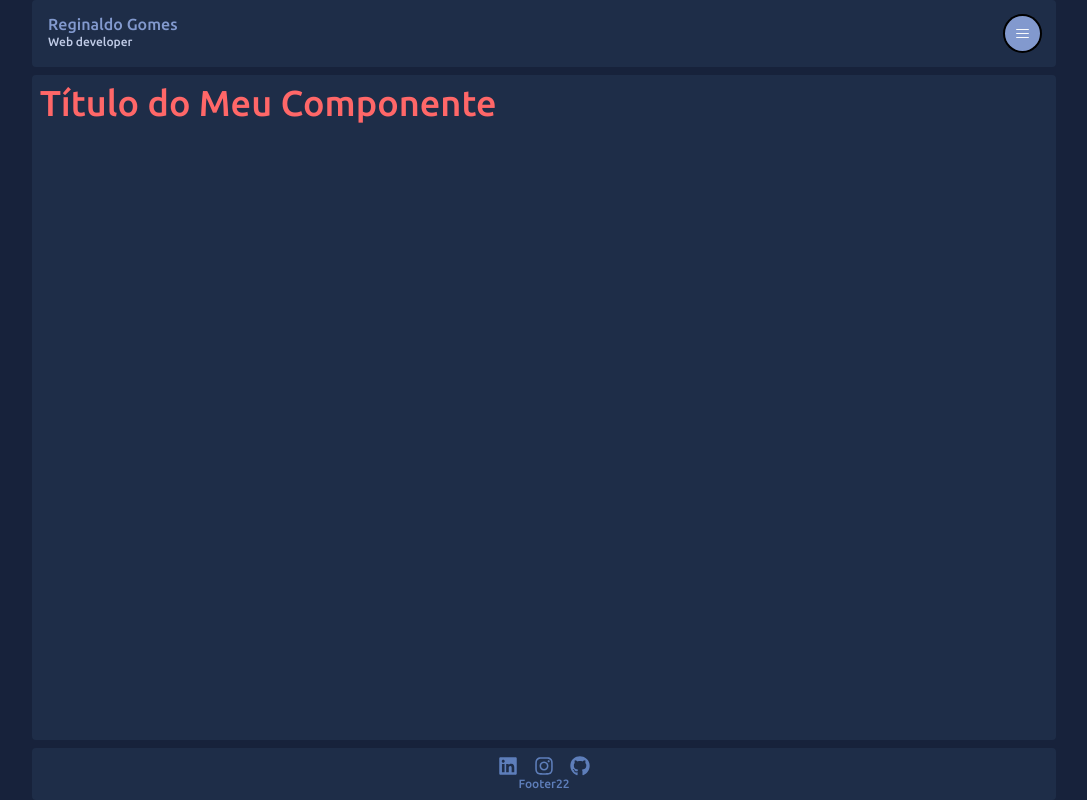
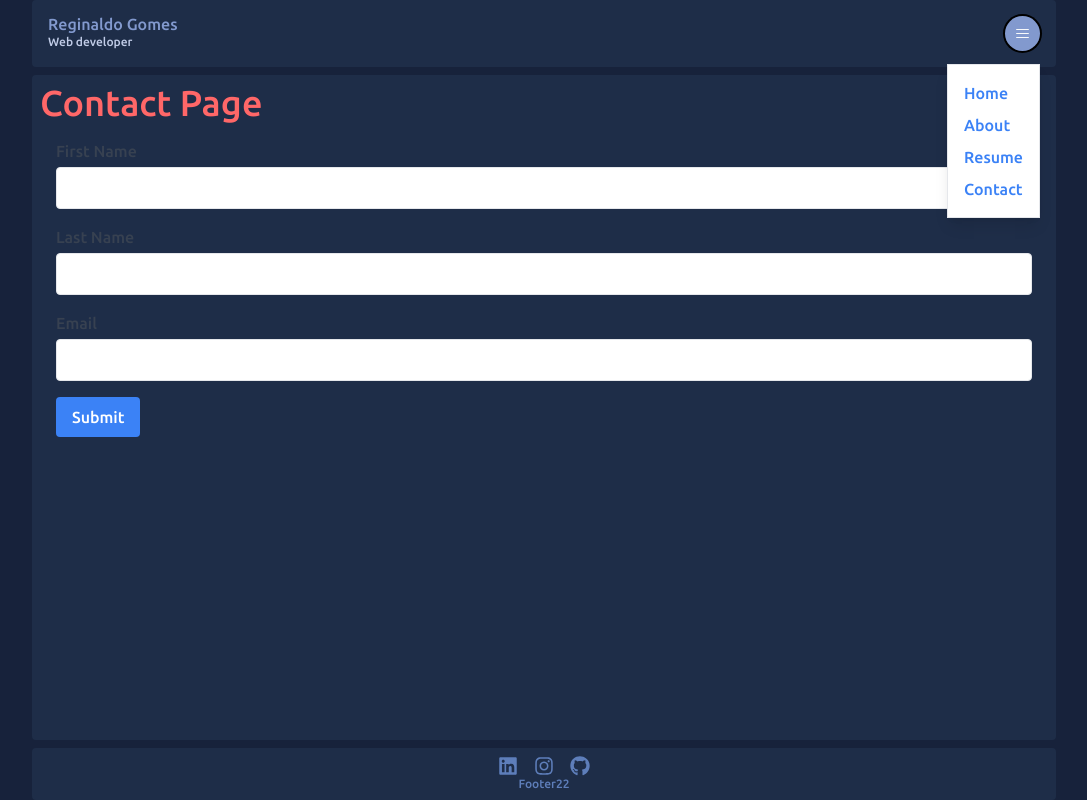
Before and after one commit to reginaldogomes/nall-dev-app-web, a Next.js app: page /pages/contact in a window 1280 px wide. Both pictures are taken after a click on the button 1118 px from the left and 33 px from the top of the page. Shown: the whole page, without its empty margins (96-1183 px from the left). Built offline with nearby package versions, Linux system fonts and the light colour scheme.

Commit message:
react form hook add

```diff
--- a/package.json
+++ b/package.json
@@ -20,6 +20,7 @@
     "next": "13.4.12",
     "react": "18.2.0",
     "react-dom": "18.2.0",
+    "react-hook-form": "^7.45.4",
     "react-icons": "^4.10.1",
     "typescript": "5.1.6"
   },
--- a/src/app/components/elements/Title.tsx
+++ b/src/app/components/elements/Title.tsx
@@ -3,7 +3,7 @@ interface TitleProps {
 }
 
 const Title: React.FC<TitleProps> = ({ text }) => {
-  return <h1 className='text-ascent-500 text-4xl after:'>{text}</h1>
+  return <h1 className='text-ascent-500 text-4xl'>{text}</h1>
 }
 
 export default Title
--- /dev/null
+++ b/src/app/components/layout/Menu.tsx
@@ -0,0 +1,40 @@
+import { useState } from 'react'
+import { HamburgerMenuIcon } from '@radix-ui/react-icons'
+import Link from 'next/link'
+// const [bookmarksChecked, setBookmarksChecked] = useState(true)
+
+interface MenuProps {
+  links: { text: string; url: string }[]
+}
+
+export const Menu: React.FC<MenuProps> = ({ links }) => {
+  const [isOpen, setIsOpen] = useState(false)
+
+  const toggleMenu = () => {
+    setIsOpen(!isOpen)
+  }
+
+  return (
+    <div className='relative'>
+      <button
+        className='z-50 rounded-full w-[35px] h-[35px] inline-flex items-center justify-center text-violet11 bg-secondary-200 text-slate-50 outline-none hover:bg-violet3 focus:shadow-[0_0_0_2px] focus:shadow-black'
+        onClick={toggleMenu}
+      >
+        <HamburgerMenuIcon />
+      </button>
+      {isOpen && (
+        <div className='absolute top-12 right-0 bg-white border p-4 shadow-lg'>
+          <ul className='space-y-2'>
+            {links.map((link, index) => (
+              <li key={index}>
+                <Link href={link.url} className='text-blue-500 hover:underline'>
+                  {link.text}
+                </Link>
+              </li>
+            ))}
+          </ul>
+        </div>
+      )}
+    </div>
+  )
+}
--- a/src/app/components/layout/Navbar.tsx
+++ b/src/app/components/layout/Navbar.tsx
@@ -1,26 +1,19 @@
 'use client'
-import { useState } from 'react'
+import { LightBox } from '../LightBox'
+import { Menu } from './Menu'
 
-import { HamburgerMenuIcon } from '@radix-ui/react-icons'
-import { LightBox } from '../LightBox'
+const links = [
+  { text: 'Home', url: '/' },
+  { text: 'About', url: '/about' },
+  { text: 'Resume', url: '/resume' },
+  { text: 'Contact', url: '/contact' },
+]
 
 export const NavBar = () => {
-  // const [bookmarksChecked, setBookmarksChecked] = useState(true)
-  const [isOpen, setIsOpen] = useState(false)
-
-  const toggleLightbox = () => {
-    setIsOpen(!isOpen)
-  }
-
   return (
     <>
       <nav className='flex items-center'>
-        <button
-          className='z-50 rounded-full w-[35px] h-[35px] inline-flex items-center justify-center text-violet11 bg-secondary-200 text-slate-50 outline-none hover:bg-violet3 focus:shadow-[0_0_0_2px] focus:shadow-black'
-          onClick={toggleLightbox}
-        >
-          <HamburgerMenuIcon />
-        </button>
+        <Menu links={links} />
       </nav>
       <LightBox />
     </>
--- /dev/null
+++ b/src/app/pages/about/page.tsx
@@ -0,0 +1,3 @@
+export const page = () => {
+  return <div>page</div>
+}
--- a/src/app/pages/contact/page.tsx
+++ b/src/app/pages/contact/page.tsx
@@ -1,9 +1,58 @@
+import { useForm } from 'react-hook-form'
 import Title from '@/app/components/elements/Title'
 
+interface FormData {
+  firstName: string
+  lastName: string
+  email: string
+}
+
 export default function ContactPage() {
+  const { register, handleSubmit, formState } = useForm<FormData>()
+
+  const onSubmit = (data: FormData) => {
+    console.log(data)
+  }
+
   return (
-    <div>
-      <Title text='Título do Meu Componente' />
-    </div>
+    <section>
+      <Title text='Contact Page' />
+      <form onSubmit={handleSubmit(onSubmit)} className='p-4'>
+        <div className='mb-4'>
+          <label className='block text-gray-700'>First Name</label>
+          <input
+            type='text'
+            {...register('firstName', { required: true })}
+            className='form-input mt-1 p-2 w-full border rounded'
+          />
+        </div>
+
+        <div className='mb-4'>
+          <label className='block text-gray-700'>Last Name</label>
+          <input
+            type='text'
+            {...register('lastName', { required: true })}
+            className='form-input mt-1 p-2 w-full border rounded'
+          />
+        </div>
+
+        <div className='mb-4'>
+          <label className='block text-gray-700'>Email</label>
+          <input
+            type='email'
+            {...register('email', { required: true })}
+            className='form-input mt-1 p-2 w-full border rounded'
+          />
+        </div>
+
+        <button
+          type='submit'
+          disabled={formState.isSubmitting}
+          className='bg-blue-500 text-white py-2 px-4 rounded'
+        >
+          Submit
+        </button>
+      </form>
+    </section>
   )
 }
```
Also changed, not shown: 1 other file (tests, documents, lock files or other folders).
